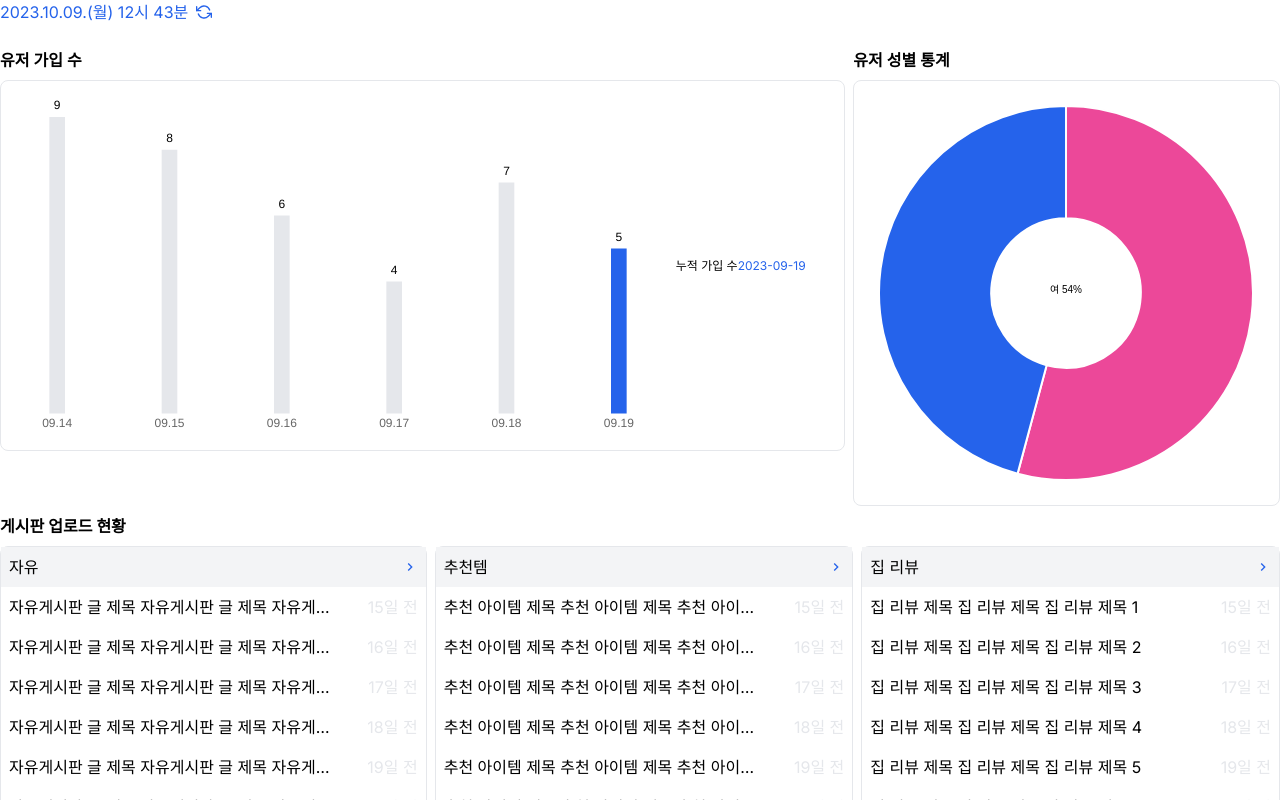
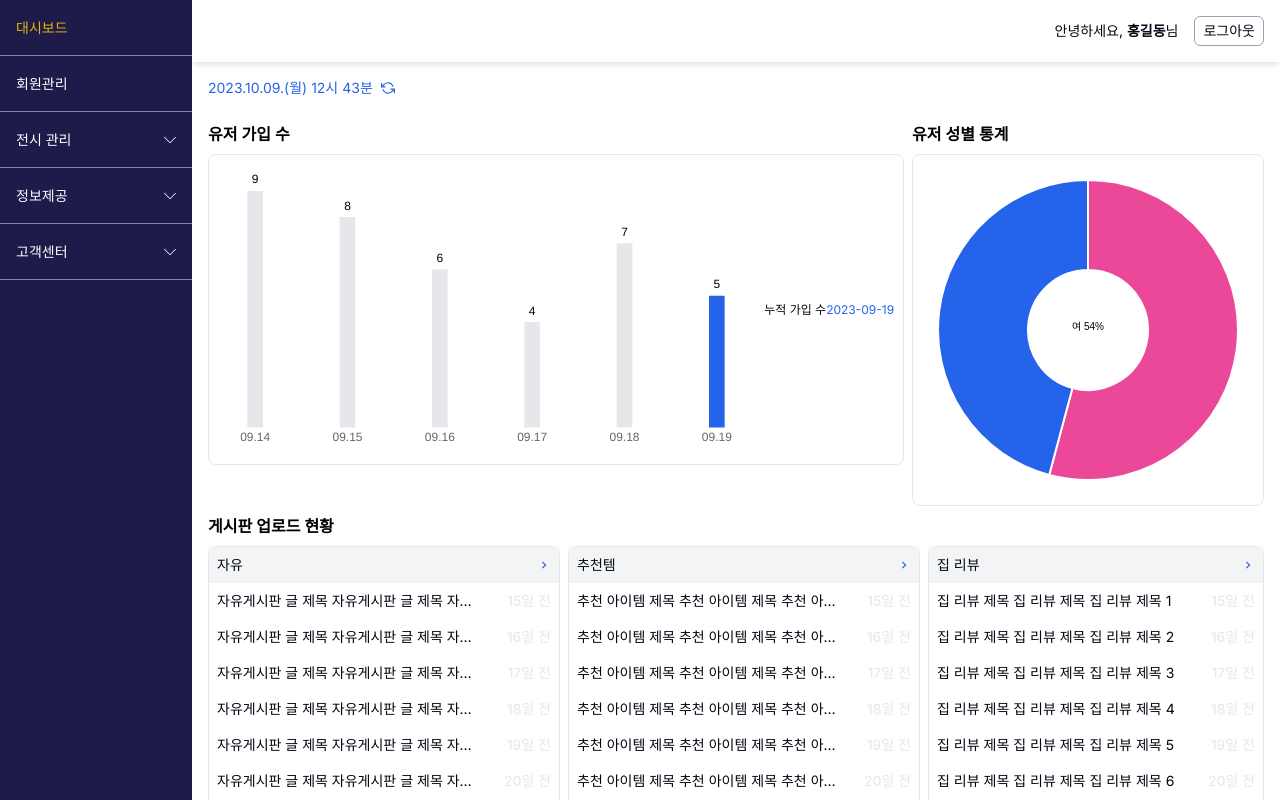
Before and after one commit to ppotatoG/housetalk-admin, a Next.js app: page /dashboard in a window 1280 px wide. Shown: the top 800 px of the page. Built offline with nearby package versions, Linux system fonts and the light colour scheme.

Commit message:
Feat: implement page layout

```diff
--- a/src/app/dashboard/page.tsx
+++ b/src/app/dashboard/page.tsx
@@ -1,10 +1,11 @@
 import Dashboard from '@/component/Dashboard';
+import { DefaultLayout } from '@/pageLayout';
 
 const Home = () => {
   return (
-    <main>
+    <DefaultLayout>
       <Dashboard />
-    </main>
+    </DefaultLayout>
   );
 };
 
--- a/src/app/exhibition/main/banner/page.tsx
+++ b/src/app/exhibition/main/banner/page.tsx
@@ -1,10 +1,11 @@
 import BannerPage from '@/component/Exhibition/main/banner';
+import { DefaultLayout } from '@/pageLayout';
 
 const Home = () => {
   return (
-    <main>
+    <DefaultLayout>
       <BannerPage />
-    </main>
+    </DefaultLayout>
   );
 };
 
--- a/src/app/users/[id]/page.tsx
+++ b/src/app/users/[id]/page.tsx
@@ -1,4 +1,5 @@
 import Detail from '@/component/Users/Detail';
+import { DefaultLayout } from '@/pageLayout';
 
 type PageParams = {
   slug: string;
@@ -6,9 +7,9 @@ type PageParams = {
 
 const Home = ({ params }: { params: PageParams }) => {
   return (
-    <main>
+    <DefaultLayout>
       <Detail params={params} />
-    </main>
+    </DefaultLayout>
   );
 };
 
--- a/src/app/users/page.tsx
+++ b/src/app/users/page.tsx
@@ -1,10 +1,11 @@
 import Users from '@/component/Users';
+import { DefaultLayout } from '@/pageLayout';
 
 const Home = () => {
   return (
-    <main>
+    <DefaultLayout>
       <Users />
-    </main>
+    </DefaultLayout>
   );
 };
 
```
